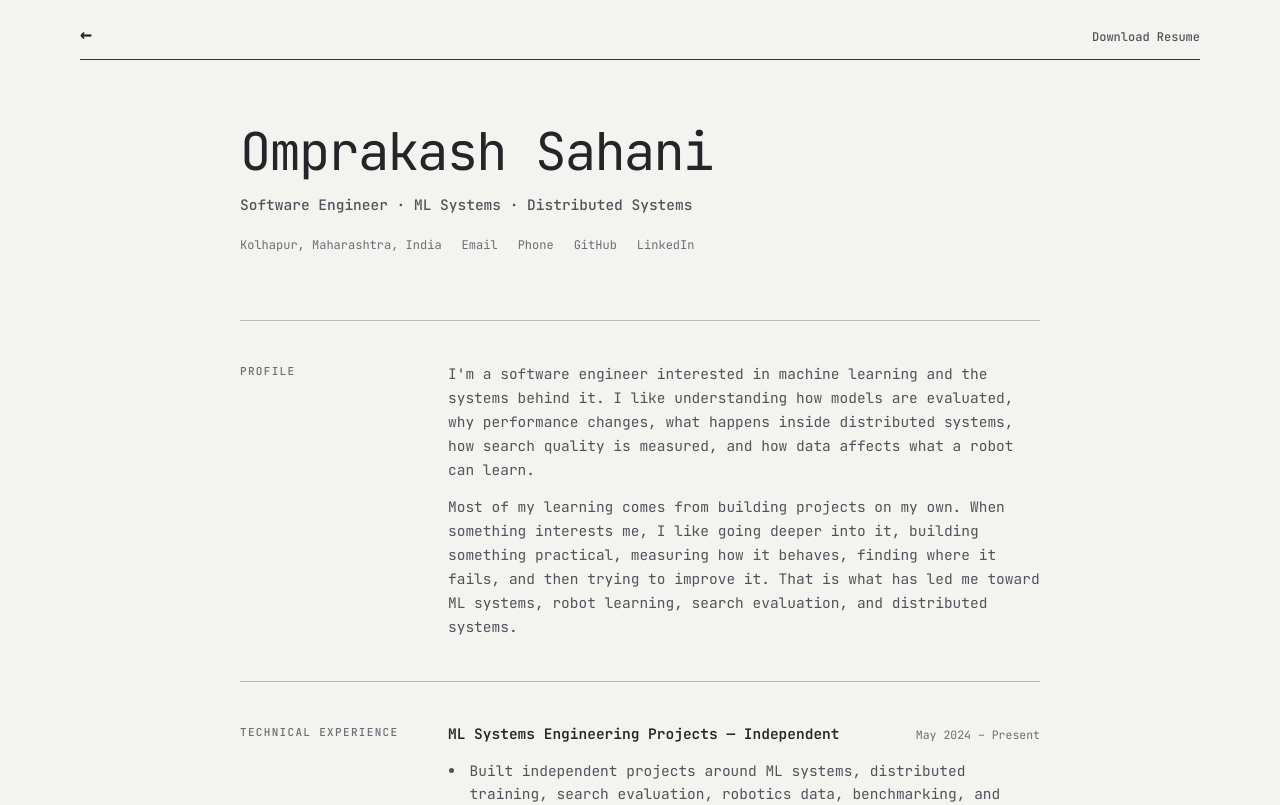
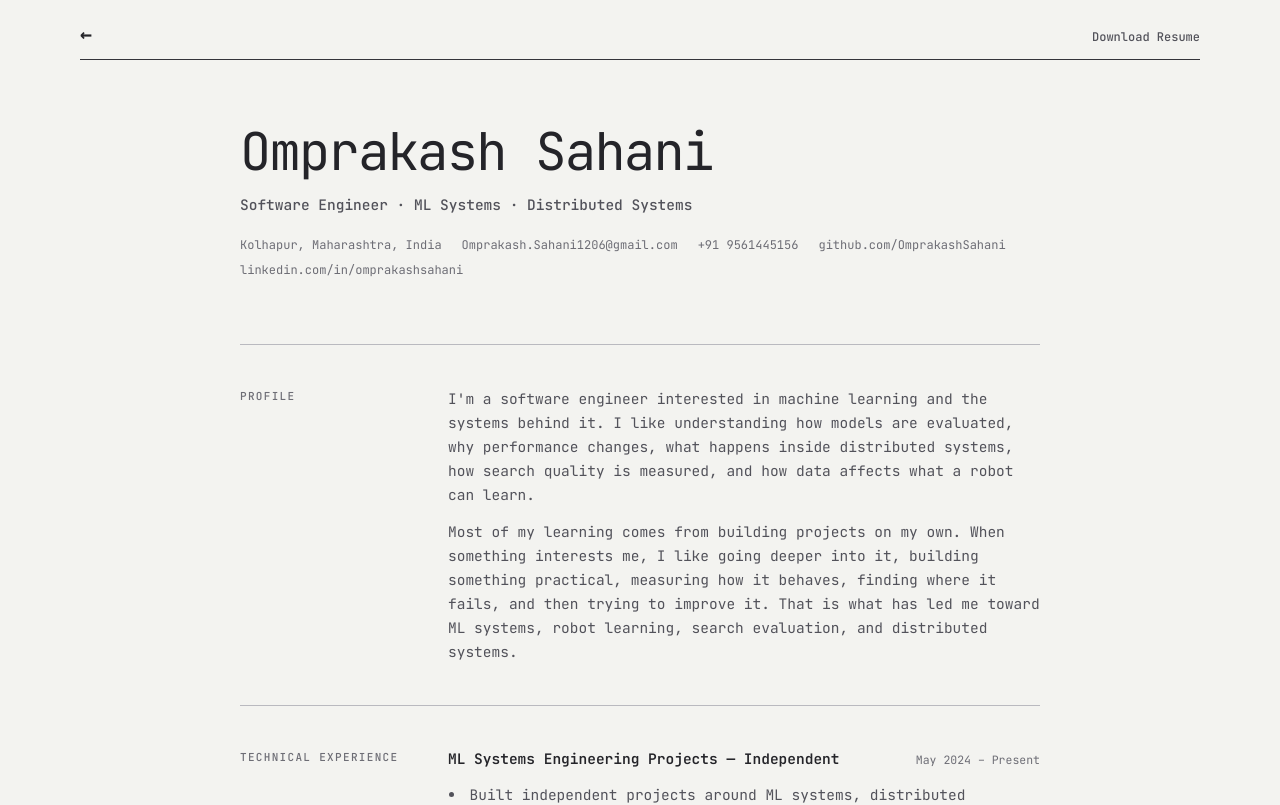
Before and after one commit to OmprakashSahani/Krsna, a Next.js app: page /resume in a window 1280 px wide. Shown: the top 805 px of the page. Built offline with nearby package versions, Linux system fonts and the light colour scheme.

Commit message:
fix: render resume contact values (#7)

```diff
--- a/src/app/resume/page.tsx
+++ b/src/app/resume/page.tsx
@@ -24,7 +24,7 @@ export default function ResumePage() {
             <span>{resume.personal.location}</span>
             {resume.contacts.map((contact) => contact.href ? (
               <a key={contact.label} href={contact.href} target={contact.external ? "_blank" : undefined} rel={contact.external ? "noopener noreferrer" : undefined}>
-                {contact.label}
+                {contact.value}
                 {contact.external ? <span className="sr-only"> (opens in a new tab)</span> : null}
               </a>
             ) : <span key={contact.label}>{contact.value}</span>)}
```
